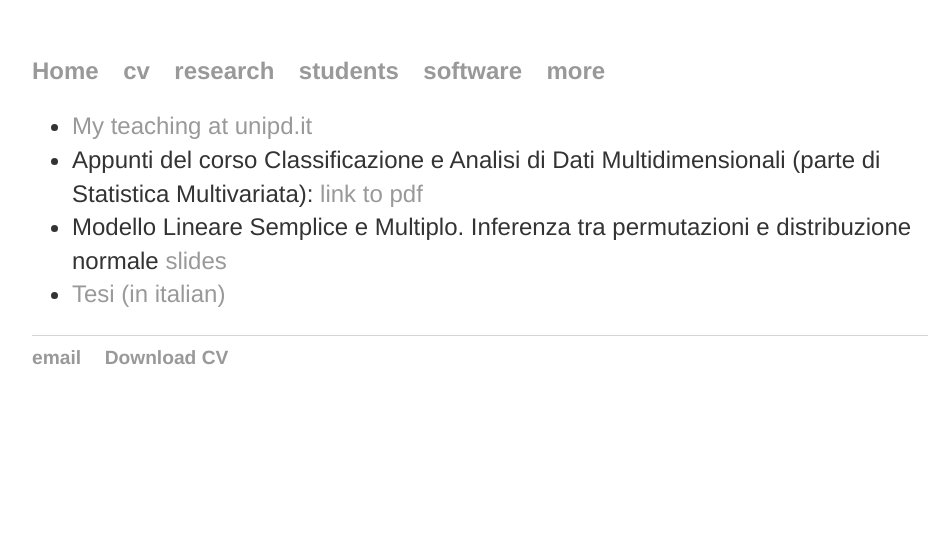
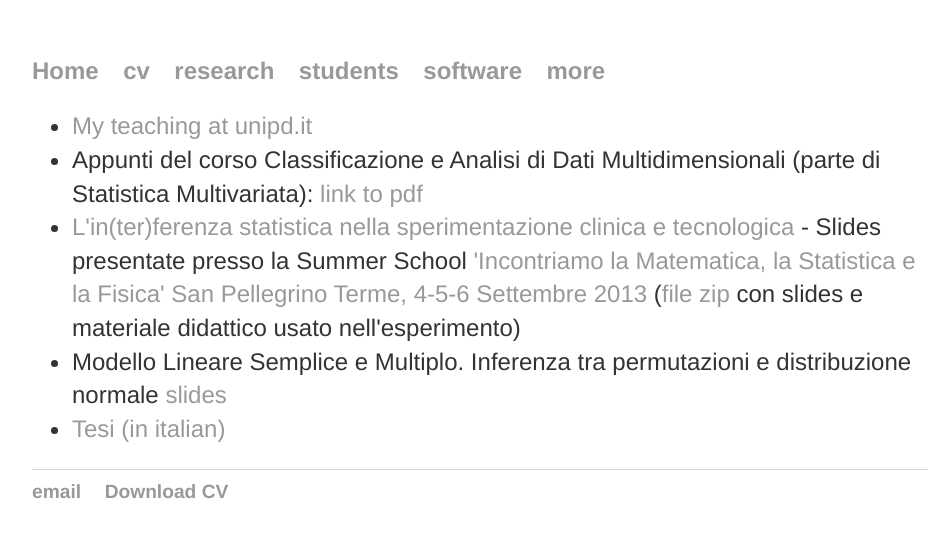
Before and after one commit to livioivil/livioivil.github.io, a Jekyll site: the page built from students/index.html, in a window 1280 px wide. Shown: the top 538 px of the page, without its empty margins (160-1106 px from the left). Built offline with Jekyll 4.4.1, drawn with Linux system fonts in a browser that asks for light colours.

Commit message:
aggiusto students

```diff
--- a/research/index.html
+++ b/research/index.html
@@ -29,6 +29,10 @@ title: research page
 <img mce_real_src="../images/permDistribution.png" src="../images/permDistribution.png" alt="permutation tests" title="permutation tests" >
 </td>
 
+<td class="mceVisualAid">
+<img mce_real_src="../images/brain.png" src="../images/brain.png" alt="rendering of a brain" title="brain" >
+</td>
+<p>
 Bachelor and Master thesis (in italian)
 <li> Branca Maria Maddalena (2014) Strategie di sentiment analysis: confronti e nuove proposte. LM
 http://tesi.cab.unipd.it/46394/
@@ -47,3 +51,4 @@ http://tesi.cab.unipd.it/24858/
 <li> Gioachin Federico (2010) Indici di social network analysis per misurare il capitale sociale: costruzione di una libreria per software R e verifica d'ipotesi su un caso di studio. LT
 http://tesi.cab.unipd.it/24503/
 </li>
+</p>
--- a/students/index.html
+++ b/students/index.html
@@ -6,7 +6,15 @@ title: tesi proposte
 <ul>
 <li><a href="http://it.didattica.unipd.it/offerta/docente/750F8EE82FAC8ACA50EE69F79F75D23E">My teaching at unipd.it</a>
 </li>
-<li> Appunti del corso Classificazione e Analisi di Dati Multidimensionali (parte di Statistica Multivariata): <a href="https://dl.dropboxusercontent.com/u/2487724/CADM/DispensaCADM.pdf" >link to pdf</a></li>
+<li> Appunti del corso Classificazione e Analisi di Dati Multidimensionali (parte di Statistica Multivariata): <a href="https://dl.dropboxusercontent.com/u/2487724/CADM/DispensaMultivariata.pdf" >link to pdf</a></li>
+<li> <a href="https://dl.dropboxusercontent.com/u/2487724/didactic/TestStat.pdf" >L'in(ter)ferenza statistica nella sperimentazione clinica e tecnologica </a>
+- Slides presentate presso la Summer School
+<a href="http://matnet.unibg.it/summerschool/intro.php">
+  'Incontriamo la Matematica, la Statistica e la Fisica'
+ San Pellegrino Terme, 4-5-6 Settembre 2013 </a>
+
+(<a href="https://dl.dropboxusercontent.com/u/2487724/didactic/TestStat.zip">file zip</a> con slides e materiale didattico usato nell'esperimento)
+</li>
 <li> Modello Lineare Semplice e Multiplo. Inferenza tra permutazioni e distribuzione normale <a href="./slides">slides</a></li>
 <li><a href="./tesi">Tesi (in italian)</a></li>
 </ul>
```
Also changed, not shown: images/brain.png (added).
